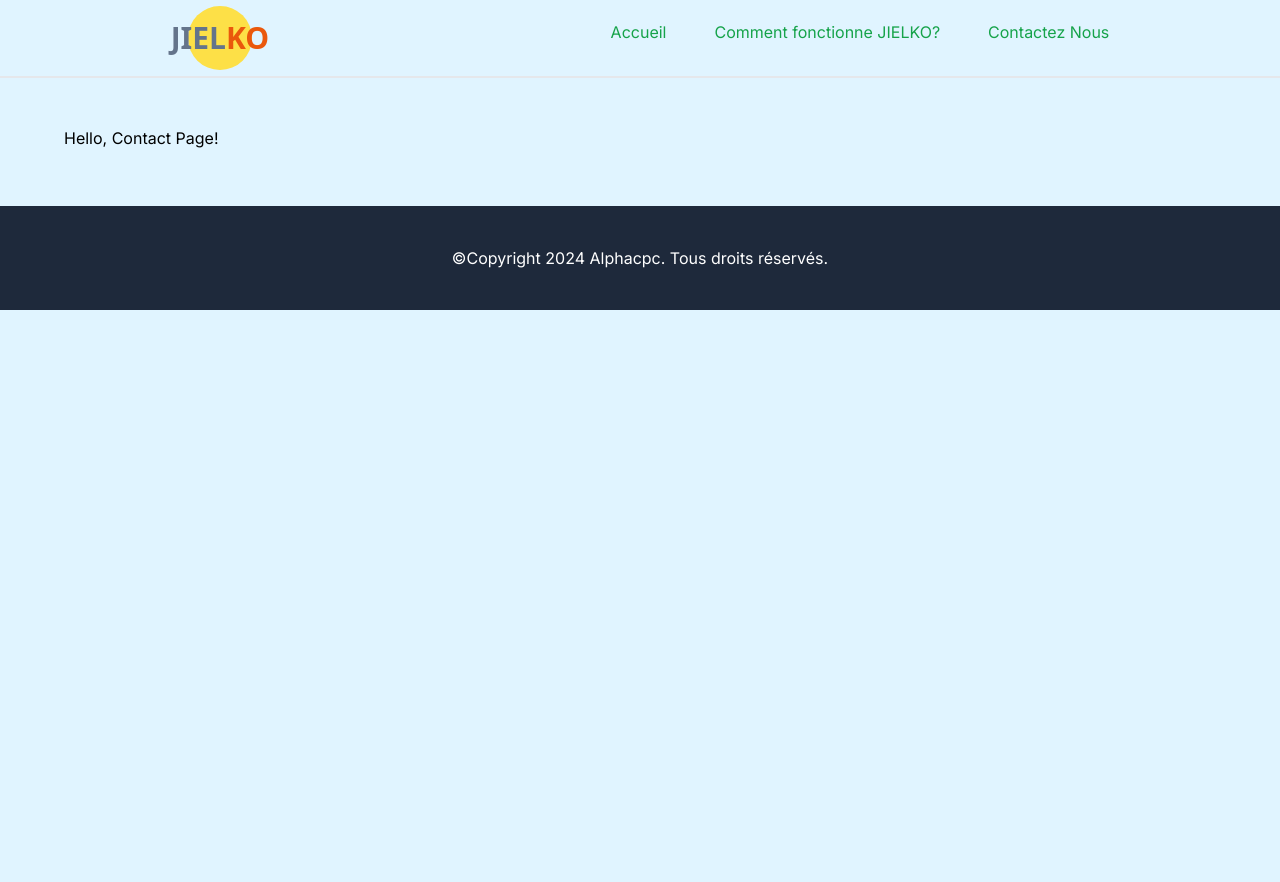
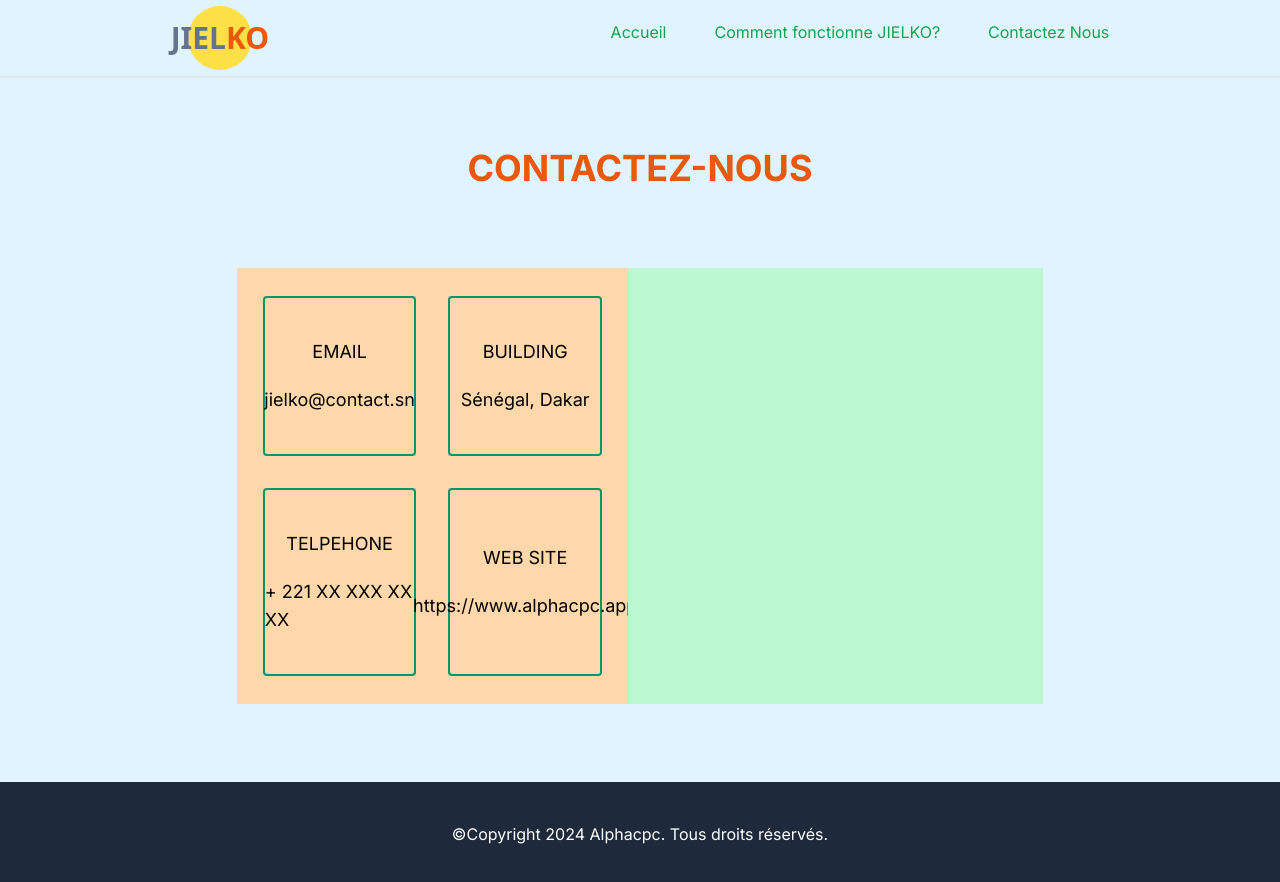
Before and after one commit to alphacpc/downloader, a Next.js app in the folder ui/: page /contact in a window 1280 px wide. Shown: the top 882 px of the page. Before the commit the page ends 800 px from the top, so only its background shows below. Built offline with nearby package versions, Linux system fonts and the light colour scheme.

Commit message:
added contact content

```diff
--- a/ui/src/app/contact/page.tsx
+++ b/ui/src/app/contact/page.tsx
@@ -1,3 +1,31 @@
 export default function Page() {
-        return <h1>Hello, Contact Page!</h1>
-      }
+  return <div className=" min-h-[75vh] text-lg mx-[15%] flex flex-col justify-center">
+    <h1 className="uppercase text-center text-4xl text-orange-600 font-bold mb-20">Contactez-nous</h1>
+
+    <div className="flex">
+      <div className="bg-orange-200 py-3 flex-1 flex flex-wrap justify-center">
+        <div className="border-2 w-[12vw] m-4 flex flex-col justify-center items-center py-10 rounded border-emerald-600">
+          <span>EMAIL</span>
+          <span className="mt-5">jielko@contact.sn</span>
+        </div>
+
+        <div className="border-2 w-[12vw] m-4 flex flex-col justify-center items-center py-10 rounded border-emerald-600">
+          <span>BUILDING</span>
+          <span className="mt-5">Sénégal, Dakar</span>
+        </div>
+
+        <div className="border-2 w-[12vw] m-4 flex flex-col justify-around items-center py-10 rounded border-emerald-600">
+          <span>TELPEHONE</span>
+          <p className="mt-5">+ 221 XX XXX XX XX</p>
+        </div>
+
+        <div className="border-2 w-[12vw] m-4 flex flex-col justify-center items-center py-10 rounded border-emerald-600">
+          <span>WEB SITE</span>
+          <span className="mt-5">https://www.alphacpc.app</span>
+        </div>
+
+      </div>
+      <div className="bg-green-200 p-3 flex-1"></div>
+    </div>
+  </div>
+}
```
